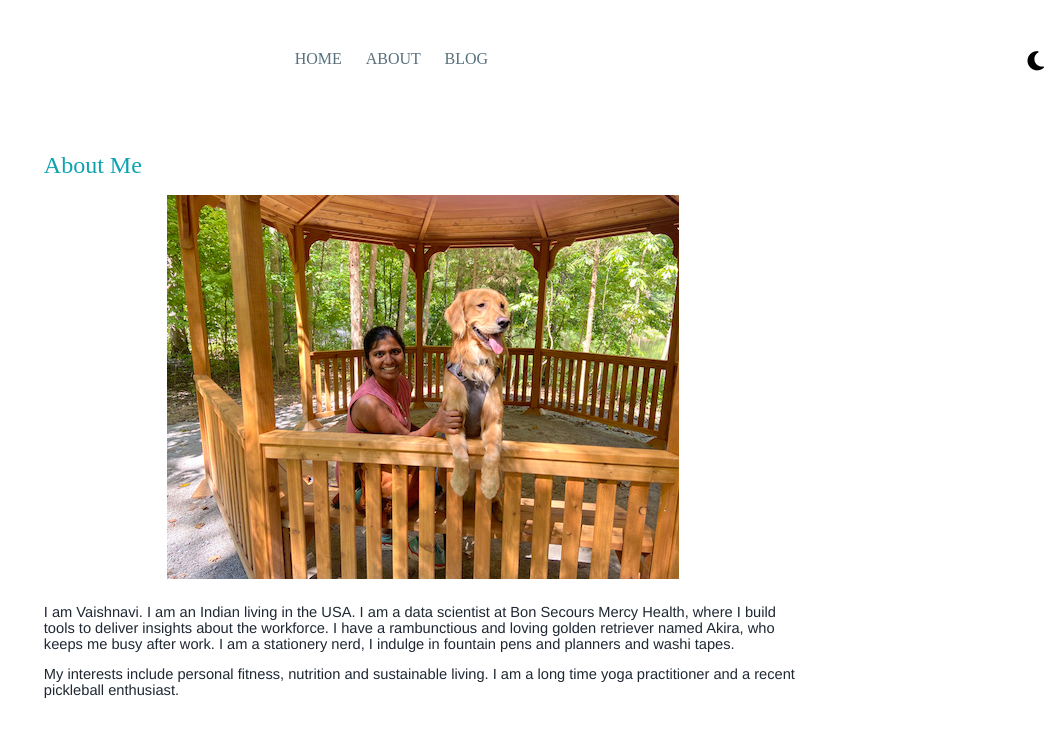
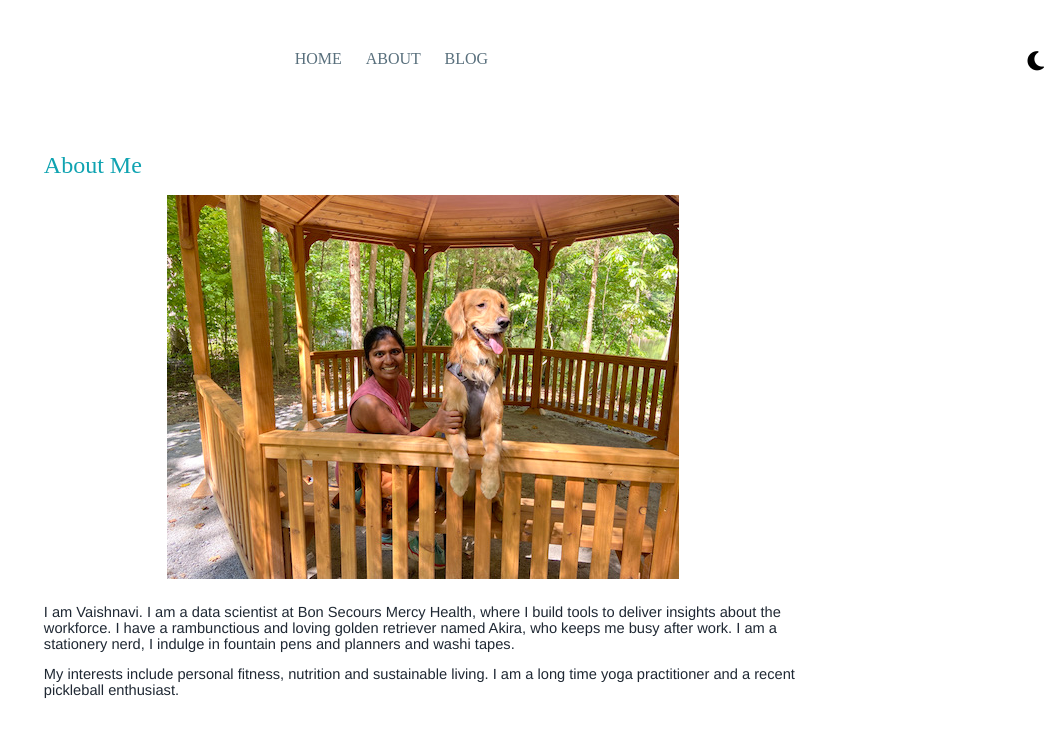
Before and after one commit to vaishnavisen/vaishnavisen.github.io, a Jekyll site: the page built from about.md, in a window 1280 px wide. Shown: the top 737 px of the page, without its empty margins (217-1280 px from the left). Built offline with Jekyll 4.4.1, drawn with Linux system fonts in a browser that asks for light colours; nearby versions of some CDN libraries.

Commit message:
I am not living in the USA right now

```diff
--- a/about.md
+++ b/about.md
@@ -5,6 +5,6 @@ title: About Me
 
 <center><img src="/assets/images/vaish_akira_nature_center.jpeg"></center>
 
-I am Vaishnavi. I am an Indian living in the USA. I am a data scientist at Bon Secours Mercy Health, where I build tools to deliver insights about the workforce. I have a rambunctious and loving golden retriever named Akira, who keeps me busy after work. I am a stationery nerd, I indulge in fountain pens and planners and washi tapes.
+I am Vaishnavi. I am a data scientist at Bon Secours Mercy Health, where I build tools to deliver insights about the workforce. I have a rambunctious and loving golden retriever named Akira, who keeps me busy after work. I am a stationery nerd, I indulge in fountain pens and planners and washi tapes.
 
 My interests include personal fitness, nutrition and sustainable living. I am a long time yoga practitioner and a recent pickleball enthusiast.
```
